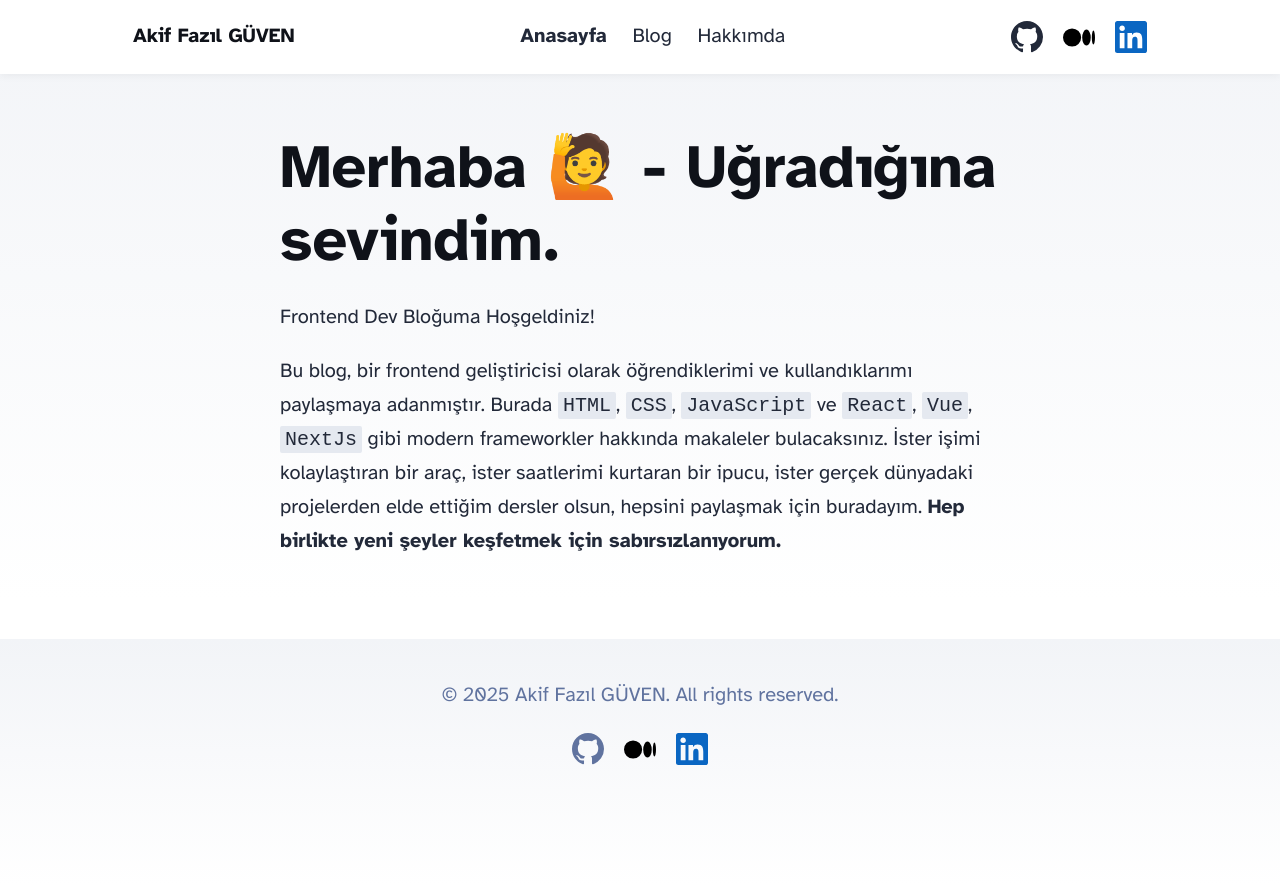
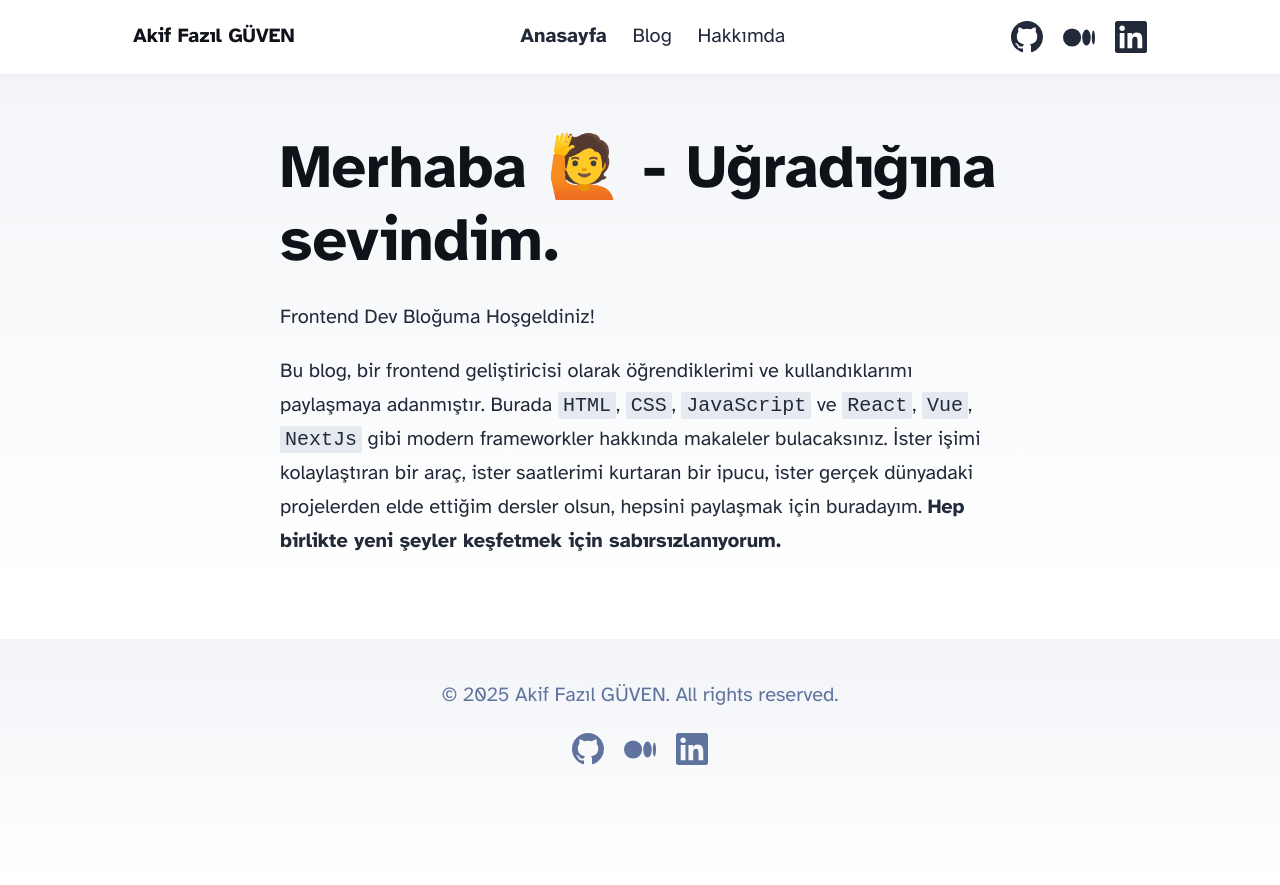
Before and after one commit to zhoommer/blog, an Astro site: page / in a window 1280 px wide. Built offline with nearby package versions, Linux system fonts and the light colour scheme; Astro itself is replaced by a stand-in of ours.

Commit message:
modified social links icon color

```diff
--- a/src/components/Footer.astro
+++ b/src/components/Footer.astro
@@ -18,7 +18,7 @@ const today = new Date();
       <a href="https://medium.com/@akiff.fazill" target="_blank">
 				<span class="sr-only">Go to my Medium</span>
         <svg xmlns="http://www.w3.org/2000/svg" x="0px" y="0px" width="32" height="32" viewBox="0 0 30 30">
-          <path d="M8.5 7A8.5 8.5 0 108.5 24 8.5 8.5 0 108.5 7zM22 8A4 7.5 0 1022 23 4 7.5 0 1022 8zM28.5 9A1.5 6.5 0 1028.5 22 1.5 6.5 0 1028.5 9z"></path>
+          <path fill="currentColor" d="M8.5 7A8.5 8.5 0 108.5 24 8.5 8.5 0 108.5 7zM22 8A4 7.5 0 1022 23 4 7.5 0 1022 8zM28.5 9A1.5 6.5 0 1028.5 22 1.5 6.5 0 1028.5 9z"></path>
         </svg>
       </a>
 
@@ -31,7 +31,7 @@ const today = new Date();
           height="32"
         >
           <path
-            fill="#0A66C2"
+            fill="currentColor"
             d="M218.123 218.127h-37.931v-59.403c0-14.165-.253-32.4-19.728-32.4c-19.756 0-22.779 15.434-22.779 31.369v60.43h-37.93V95.967h36.413v16.694h.51a39.91 39.91 0 0 1 35.928-19.733c38.445 0 45.533 25.288 45.533 58.186zM56.955 79.27c-12.157.002-22.014-9.852-22.016-22.009s9.851-22.014 22.008-22.016c12.157-.003 22.014 9.851 22.016 22.008A22.013 22.013 0 0 1 56.955 79.27m18.966 138.858H37.95V95.967h37.97zM237.033.018H18.89C8.58-.098.125 8.161-.001 18.471v219.053c.122 10.315 8.576 18.582 18.89 18.474h218.144c10.336.128 18.823-8.139 18.966-18.474V18.454c-.147-10.33-8.635-18.588-18.966-18.453"
           ></path>
         </svg>
--- a/src/components/Header.astro
+++ b/src/components/Header.astro
@@ -25,7 +25,7 @@ import { SITE_TITLE } from '../consts';
       <a href="https://medium.com/@akiff.fazill" target="_blank">
 				<span class="sr-only">Go to my Medium</span>
         <svg xmlns="http://www.w3.org/2000/svg" x="0px" y="0px" width="32" height="32" viewBox="0 0 30 30">
-          <path d="M8.5 7A8.5 8.5 0 108.5 24 8.5 8.5 0 108.5 7zM22 8A4 7.5 0 1022 23 4 7.5 0 1022 8zM28.5 9A1.5 6.5 0 1028.5 22 1.5 6.5 0 1028.5 9z"></path>
+          <path fill="currentColor" d="M8.5 7A8.5 8.5 0 108.5 24 8.5 8.5 0 108.5 7zM22 8A4 7.5 0 1022 23 4 7.5 0 1022 8zM28.5 9A1.5 6.5 0 1028.5 22 1.5 6.5 0 1028.5 9z"></path>
         </svg>
       </a>
 
@@ -38,7 +38,7 @@ import { SITE_TITLE } from '../consts';
           height="32"
         >
           <path
-            fill="#0A66C2"
+            fill="currentColor"
             d="M218.123 218.127h-37.931v-59.403c0-14.165-.253-32.4-19.728-32.4c-19.756 0-22.779 15.434-22.779 31.369v60.43h-37.93V95.967h36.413v16.694h.51a39.91 39.91 0 0 1 35.928-19.733c38.445 0 45.533 25.288 45.533 58.186zM56.955 79.27c-12.157.002-22.014-9.852-22.016-22.009s9.851-22.014 22.008-22.016c12.157-.003 22.014 9.851 22.016 22.008A22.013 22.013 0 0 1 56.955 79.27m18.966 138.858H37.95V95.967h37.97zM237.033.018H18.89C8.58-.098.125 8.161-.001 18.471v219.053c.122 10.315 8.576 18.582 18.89 18.474h218.144c10.336.128 18.823-8.139 18.966-18.474V18.454c-.147-10.33-8.635-18.588-18.966-18.453"
           ></path>
         </svg>
```
